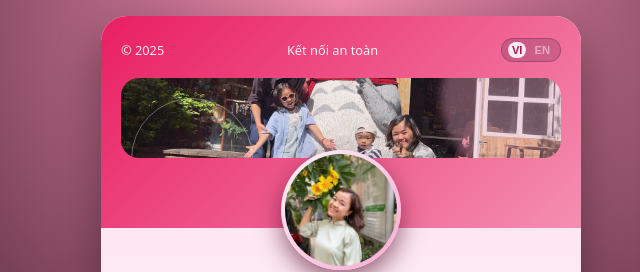
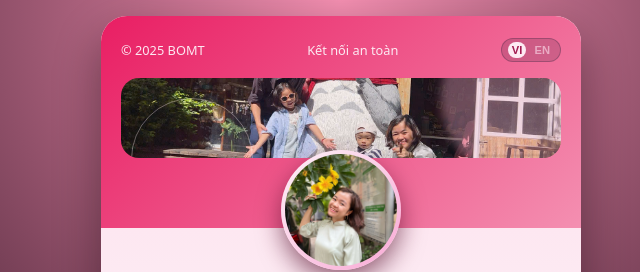
Before and after one commit to vulinhFIT/contacts, a plain HTML site: page vo-thi-thuy-duong/index.html in a window 1280 px wide. Shown: the top 272 px of the page, 299-939 px from the left. Drawn offline with Linux system fonts and the light colour scheme.

Commit message:
Update index.html

```diff
--- a/vo-thi-thuy-duong/index.html
+++ b/vo-thi-thuy-duong/index.html
@@ -697,7 +697,7 @@
         role: "Chuyên viên Phòng Tổ chức - Hành chính",
         dept: "Trường Đại học Khoa học Tự nhiên, ĐHQG-HCM",
         org: "Phòng Tổ chức - Hành chính (HCMUS)",
-        copyright: "© 2025 ",
+        copyright: "© 2025 BOMT ",
         tag1: "Quản trị nhân sự",
         tag2: "Quản lý hành chính công",
         tag3: "Tổ chức - Hành chính",
@@ -717,7 +717,7 @@
         role: "Officer, Organization–Administration Office",
         dept: "University of Science, VNU-HCM",
         org: "Organization–Administration Office (HCMUS)",
-        copyright: "© 2025 HCMUS",
+        copyright: "© 2025 BOMT",
         tag1: "Human resource management",
         tag2: "Public administration",
         tag3: "Organization & administration",
```
